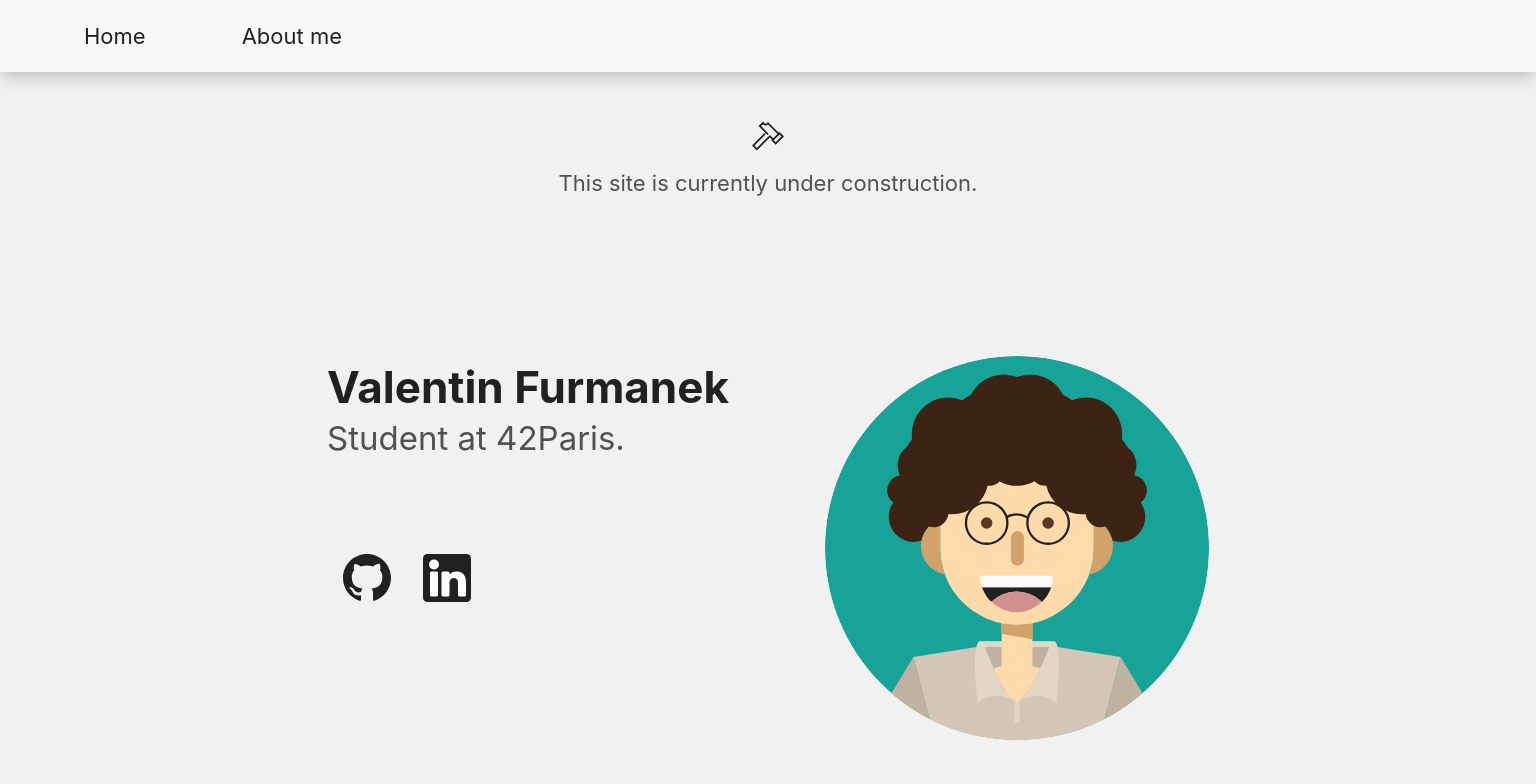
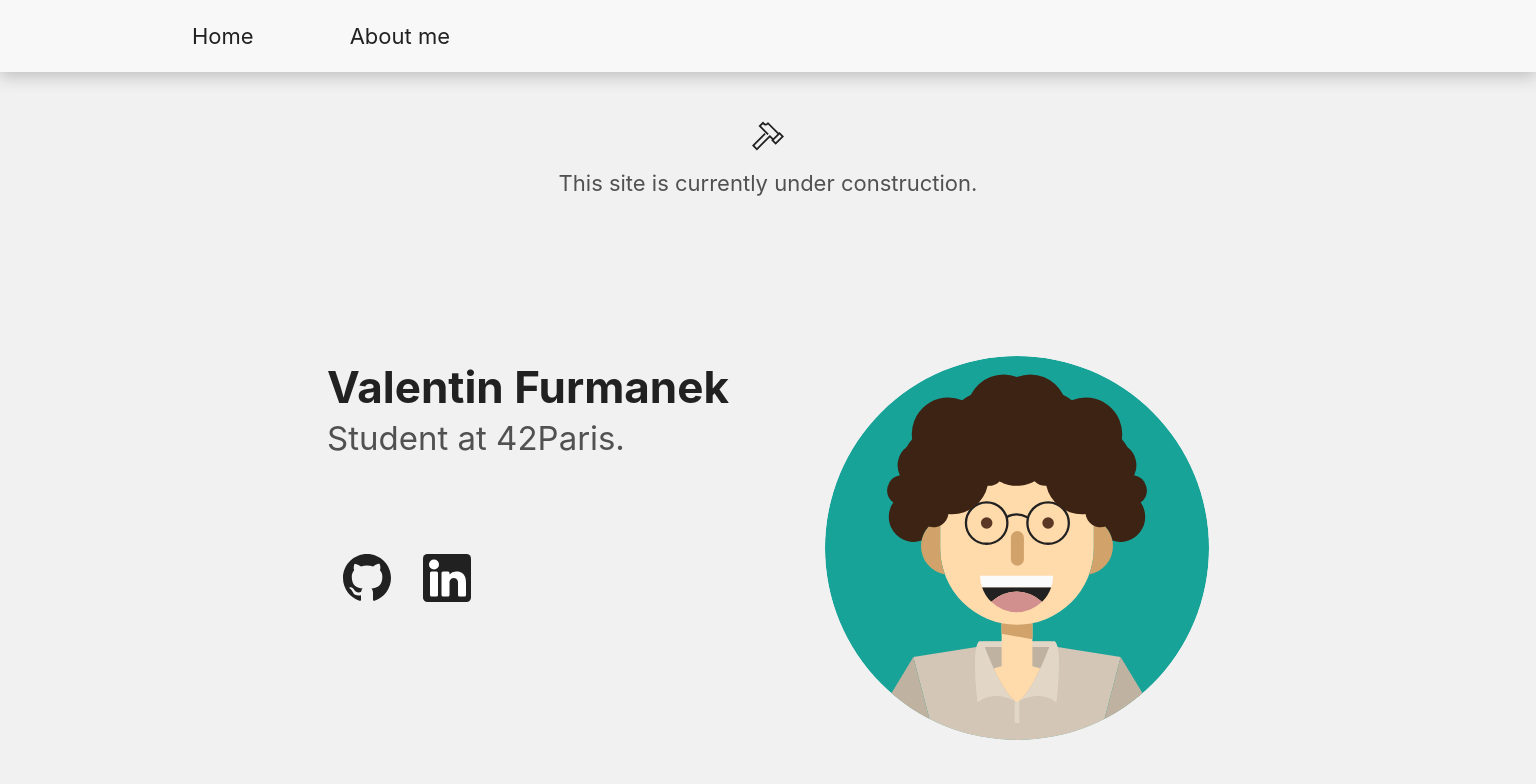
Before and after one commit to valfur03/portfolio, a Next.js app: page / in a window 1536 px wide. Shown: the top 784 px of the page. Built offline with nearby package versions, Linux system fonts and the light colour scheme.

Commit message:
feat: add margins on larger screens

```diff
--- a/components/top-bar.module.scss
+++ b/components/top-bar.module.scss
@@ -5,8 +5,11 @@
 	top: 0;
 
 	width: 100%;
+	box-shadow: 0 4px 16px rgba($on-surface-color, 0.25);
 
 	display: block;
+
+	background-color: rgba($surface-color, 0.8);
 }
 
 .sections_list {
@@ -14,13 +17,11 @@
 	padding: 0 22px;
 	width: 100%;
 	height: 48px;
-	box-shadow: 0 4px 16px rgba($on-surface-color, 0.25);
 
 	display: flex;
 	justify-content: space-between;
 	align-items: center;
 
-	background-color: rgba($surface-color, 0.8);
 	list-style-type: none;
 }
 
@@ -60,3 +61,12 @@
 	}
 
 }
+@media screen and (min-width: 1440px) {
+
+	.sections_list {
+		padding: 0;
+		margin: 0 auto;
+		width: 1248px;
+	}
+
+}
--- a/styles/globals.scss
+++ b/styles/globals.scss
@@ -63,6 +63,15 @@ a {
 
 }
 
+@media screen and (min-width: 1440px) {
+
+	main {
+		margin: 0 auto;
+		width: 1248px;
+	}
+
+}
+
 @media only screen and (max-width: 1000px) and (orientation: landscape) {
 
 	main {
```
